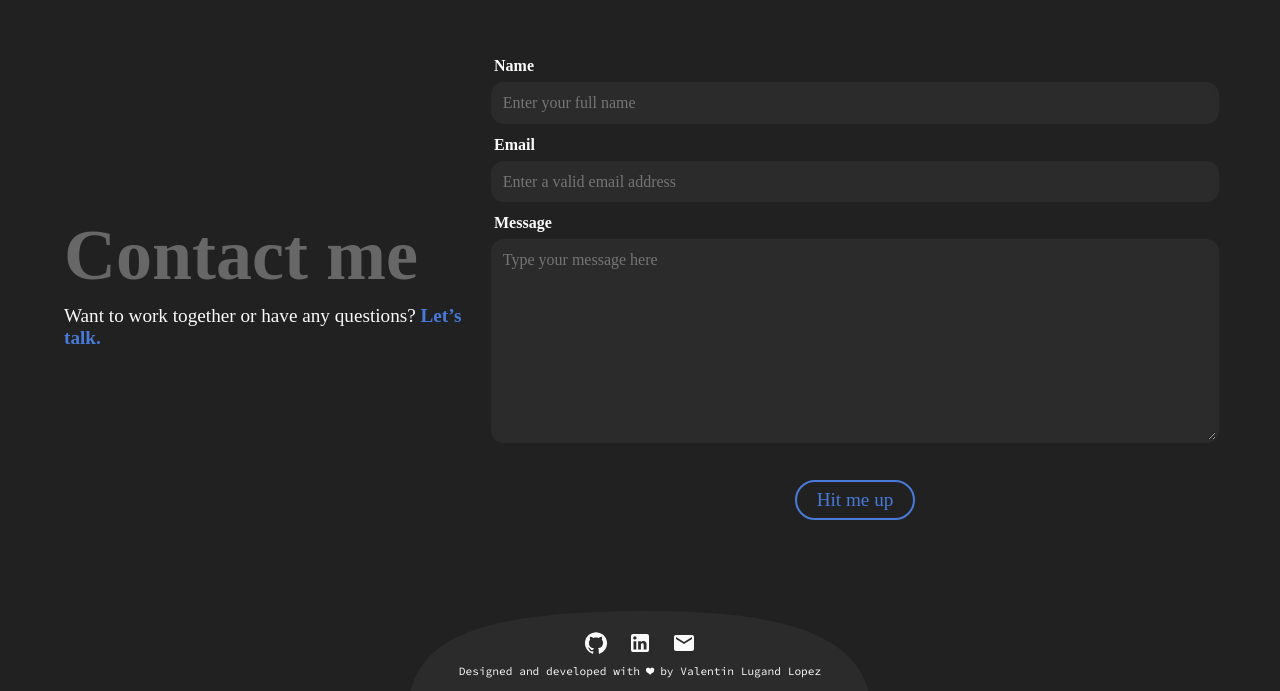
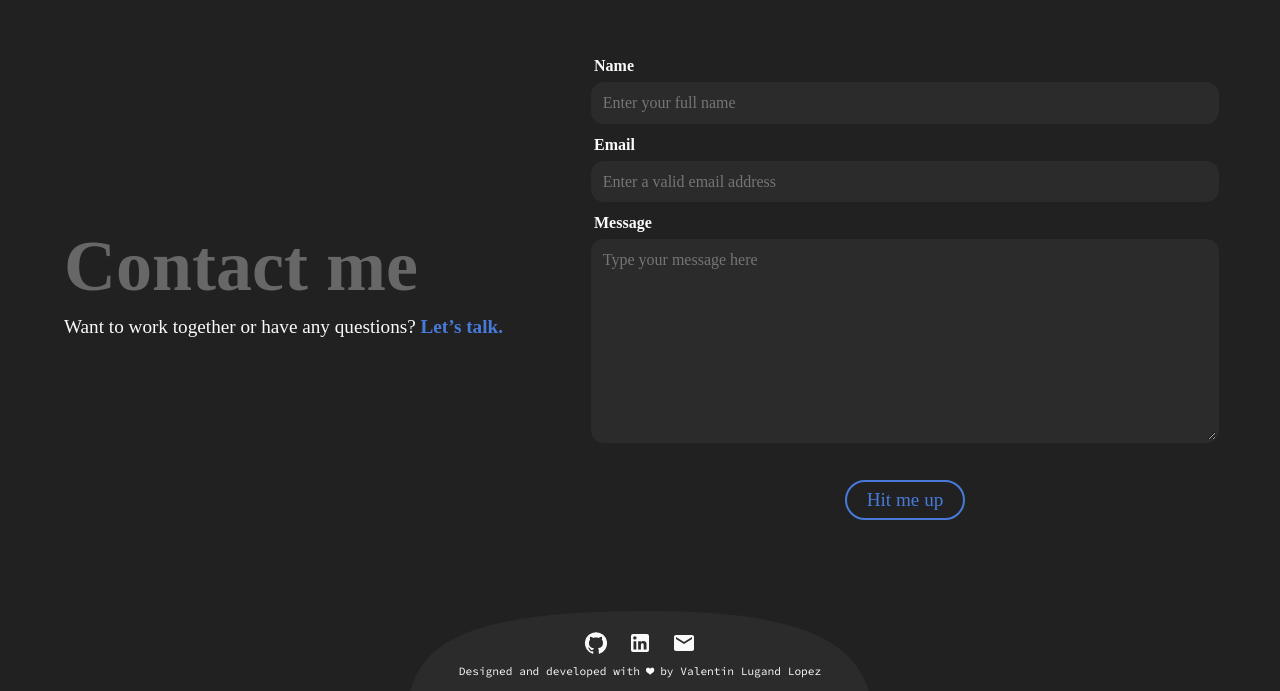
Before and after one commit to valentinllpz/Portfolio, a Next.js app in the folder frontend/: page / in a window 1280 px wide. Shown: the part 2489-3180 px from the top of the page. Built offline with nearby package versions, Linux system fonts and the light colour scheme; no server answers; a web font is replaced by a local one.

Commit message:
remove unecessary css

```diff
--- a/frontend/styles/About.module.scss
+++ b/frontend/styles/About.module.scss
@@ -8,7 +8,6 @@
 	height: fit-content;
 	padding-top: 80px;
 	background-color: inherit;
-	scroll-snap-align: start;
 
 	.imageContainer {
 		width: 100%;
--- a/frontend/styles/Contact.module.scss
+++ b/frontend/styles/Contact.module.scss
@@ -12,12 +12,11 @@
 	padding-right: 5vw;
 	padding-bottom: 5vh;
 	background-color: inherit;
-	scroll-snap-align: start;
 	height: fit-content;
 
 	.leftContainer {
-		min-width: 400px;
-		max-width: 50vw;
+		min-width: 500px;
+		width: 50vw;
 	}
 
 	.confirmation {
--- a/frontend/styles/Home.module.scss
+++ b/frontend/styles/Home.module.scss
@@ -9,7 +9,6 @@
 	min-height: 100vh;
 	justify-content: center;
 	gap: 3vh;
-	scroll-snap-align: start;
 
 	.helloworld {
 		display: flex;
--- a/frontend/styles/Layout.module.scss
+++ b/frontend/styles/Layout.module.scss
@@ -18,8 +18,6 @@
 
 @media only screen and (max-width: vars.$maxWidth) {
 	.main {
-		scroll-snap-type: unset;
-		overflow-y: scroll;
 		height: 100vh;
 		width: 100vw;
 	}
--- a/frontend/styles/Projects.module.scss
+++ b/frontend/styles/Projects.module.scss
@@ -10,7 +10,6 @@
 	padding-left: 5vw;
 	padding-right: 5vw;
 	background-color: inherit;
-	scroll-snap-align: start;
 
 	.reposGrid {
 		display: grid;
```
